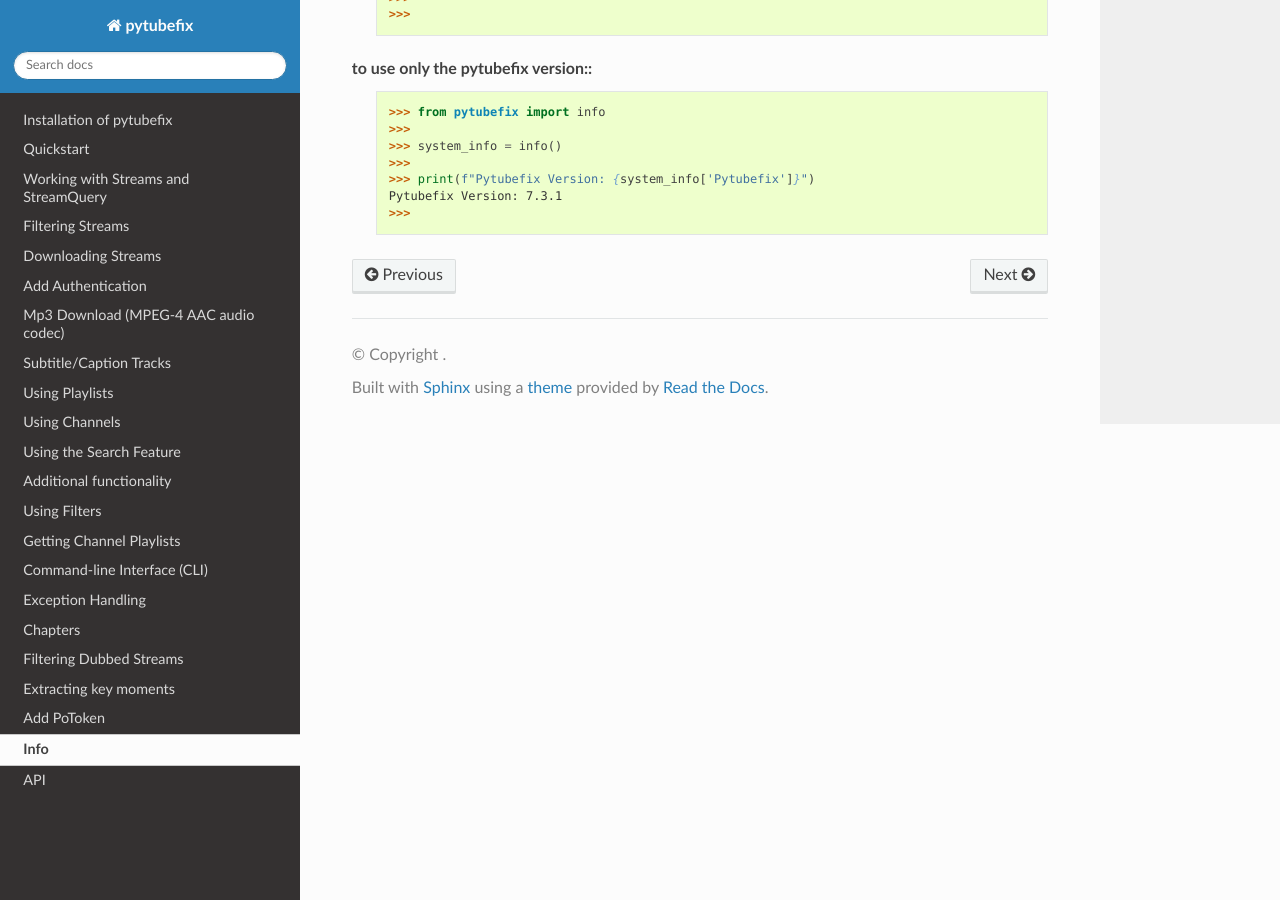
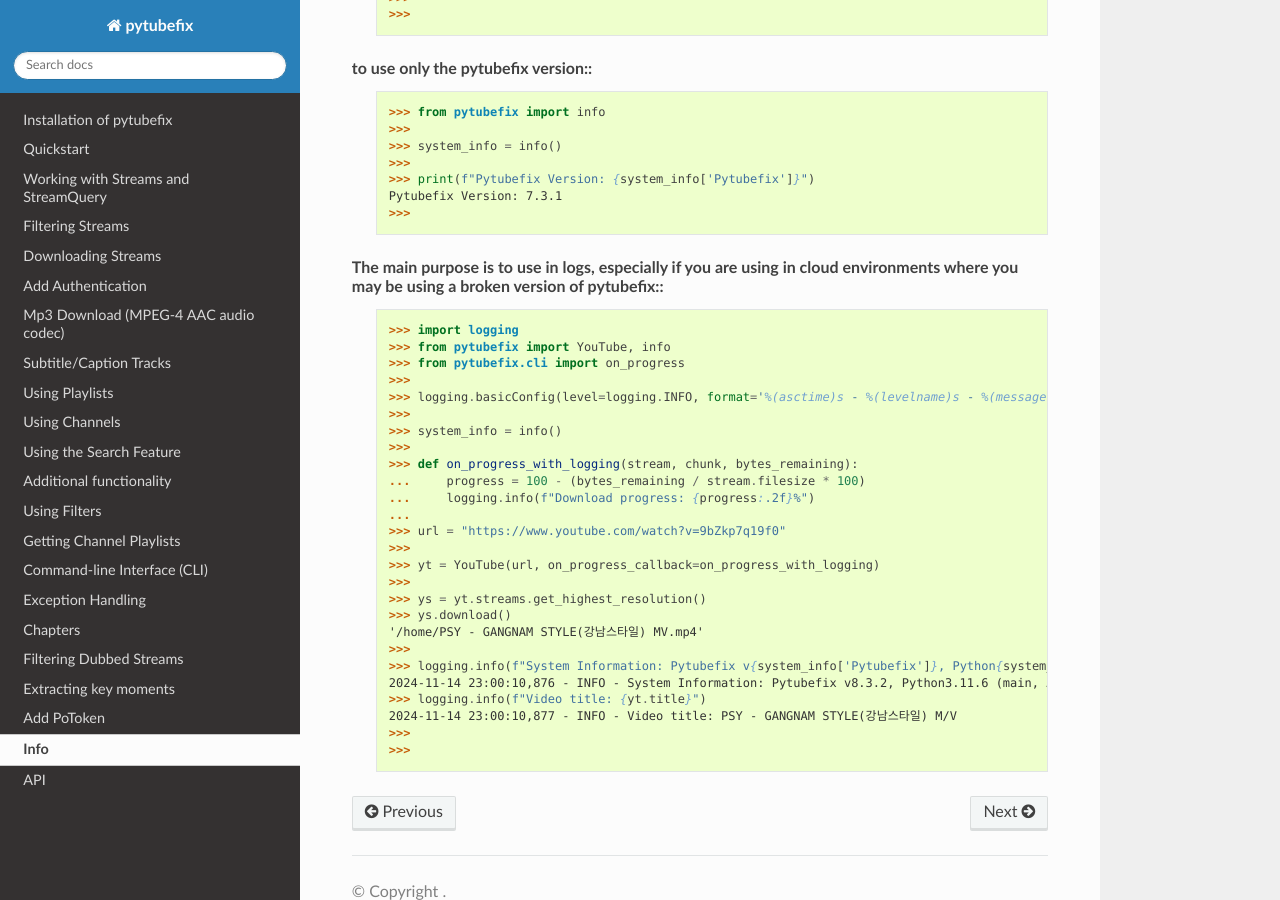
Before and after one commit to JuanBindez/pytubefix, a Sphinx documentation site: the page built from docs/user/info.rst, in a window 1280 px wide and 900 px high, scrolled down 537 px. Built offline with Sphinx 7.4.7 and the Read the Docs theme 3.1.0, drawn with Linux system fonts in a browser that asks for light colours.

Commit message:
Update info.rst

```diff
--- a/docs/user/info.rst
+++ b/docs/user/info.rst
@@ -28,3 +28,31 @@ to use only the pytubefix version::
     >>> print(f"Pytubefix Version: {system_info['Pytubefix']}")
     Pytubefix Version: 7.3.1
     >>>
+
+The main purpose is to use in logs, especially if you are using in cloud environments where you may be using a broken version of pytubefix::
+    >>> import logging
+    >>> from pytubefix import YouTube, info
+    >>> from pytubefix.cli import on_progress
+    >>>
+    >>> logging.basicConfig(level=logging.INFO, format='%(asctime)s - %(levelname)s - %(message)s')
+    >>>
+    >>> system_info = info()
+    >>>
+    >>> def on_progress_with_logging(stream, chunk, bytes_remaining):
+    ...     progress = 100 - (bytes_remaining / stream.filesize * 100)
+    ...     logging.info(f"Download progress: {progress:.2f}%")
+    ...
+    >>> url = "https://www.youtube.com/watch?v=9bZkp7q19f0"
+    >>>
+    >>> yt = YouTube(url, on_progress_callback=on_progress_with_logging)
+    >>>
+    >>> ys = yt.streams.get_highest_resolution()
+    >>> ys.download()
+    '/home/PSY - GANGNAM STYLE(강남스타일) MV.mp4'
+    >>>
+    >>> logging.info(f"System Information: Pytubefix v{system_info['Pytubefix']}, Python{system_info['Python']}, OS {system_info['OS']}")
+    2024-11-14 23:00:10,876 - INFO - System Information: Pytubefix v8.3.2, Python3.11.6 (main, Apr 10 2024, 17:26:07) [GCC 13.2.0], OS linux
+    >>> logging.info(f"Video title: {yt.title}")
+    2024-11-14 23:00:10,877 - INFO - Video title: PSY - GANGNAM STYLE(강남스타일) M/V
+    >>>
+    >>>
```
